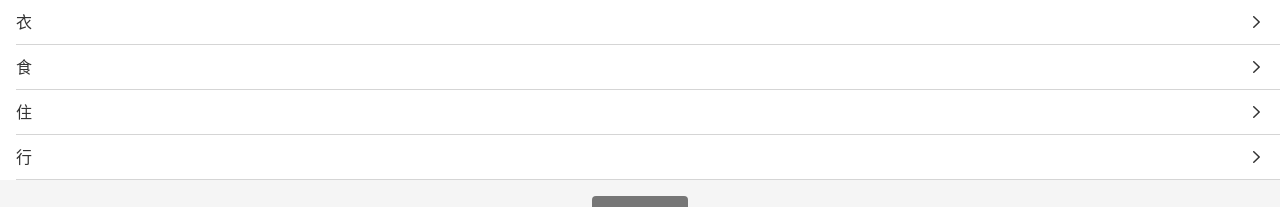
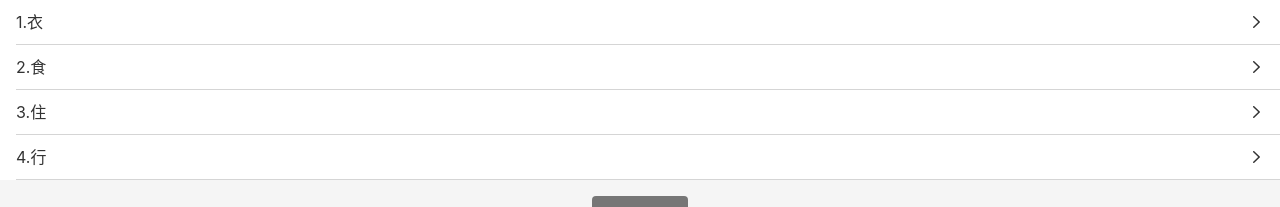
Before and after one commit to znzaznz/React-Morny, a React app: page /tags in a window 1280 px wide. Shown: the top 207 px of the page. Built offline with nearby package versions, Linux system fonts and the light colour scheme; the HTML template or start-up script is replaced by a standard one.

Commit message:
封装findTag到useTag

```diff
--- a/src/App.tsx
+++ b/src/App.tsx
@@ -25,7 +25,7 @@ function App() {
                         <Route path="/tags" exact>
                             <Tags />
                         </Route>
-                        <Route path={'/tags/:tag'}>
+                        <Route path={'/tags/:id'}>
                             <Tag/>
                         </Route>
                         <Route path="/money">
--- a/src/useTags.tsx
+++ b/src/useTags.tsx
@@ -1,19 +1,22 @@
 import {useState} from 'react';
 import {createId} from './lib/createId';
 
-
+const defaultTags = [
+    {id:createId(),name:"衣"},
+    {id:createId(),name:"食"},
+    {id:createId(),name:"住"},
+    {id:createId(),name:"行"}
+]
 //抽离useTags函数
 const useTags = ()=>{
     //此时思考到，如果是字符串的数组，会导致代码的bug，所以改成对象的数组
-   const [tags,setTags] = useState<{id:number,name:string}[]>([
-       {id:createId(),name:"衣"},
-       {id:createId(),name:"食"},
-       {id:createId(),name:"住"},
-       {id:createId(),name:"行"}
-   ])
+   const [tags,setTags] = useState<{id:number,name:string}[]>(defaultTags)
+
+    const findTag = (id:number)=>{return  tags.filter(tag=>tag.id === id)[0]}
     return {
        tags:tags,
-       setTags:setTags
+       setTags:setTags,
+        findTag:findTag
     }
 }
 
--- a/src/views/Tag.tsx
+++ b/src/views/Tag.tsx
@@ -1,8 +1,17 @@
 import React from 'react';
+import {useTags} from '../useTags';
+import {useParams} from "react-router-dom"
 
+type Params = {
+    id:string
+}
 const Tag:React.FC = ()=>{
+    const {tags,findTag} = useTags();
+    let {id} = useParams<Params>()
+
+    const tag = findTag(parseInt(id))
     return (
-        <div>hi</div>
+        <div>{tag.name}</div>
     )
 }
 
--- a/src/views/Tags.tsx
+++ b/src/views/Tags.tsx
@@ -43,8 +43,8 @@ export default function Tags(){
             <TagList>
                 {tags.map((item)=>{
                     return <li key={item.id} >
-                        <Link to={`/tags/${item.name}`}>
-                            <span className={'oneLine'}>{item.name}</span>
+                        <Link to={`/tags/${item.id}`}>
+                            <span className={'oneLine'}>{`${item.id}.${item.name}`}</span>
                             <Icon name={'right'}/>
                         </Link>
                     </li>
```
